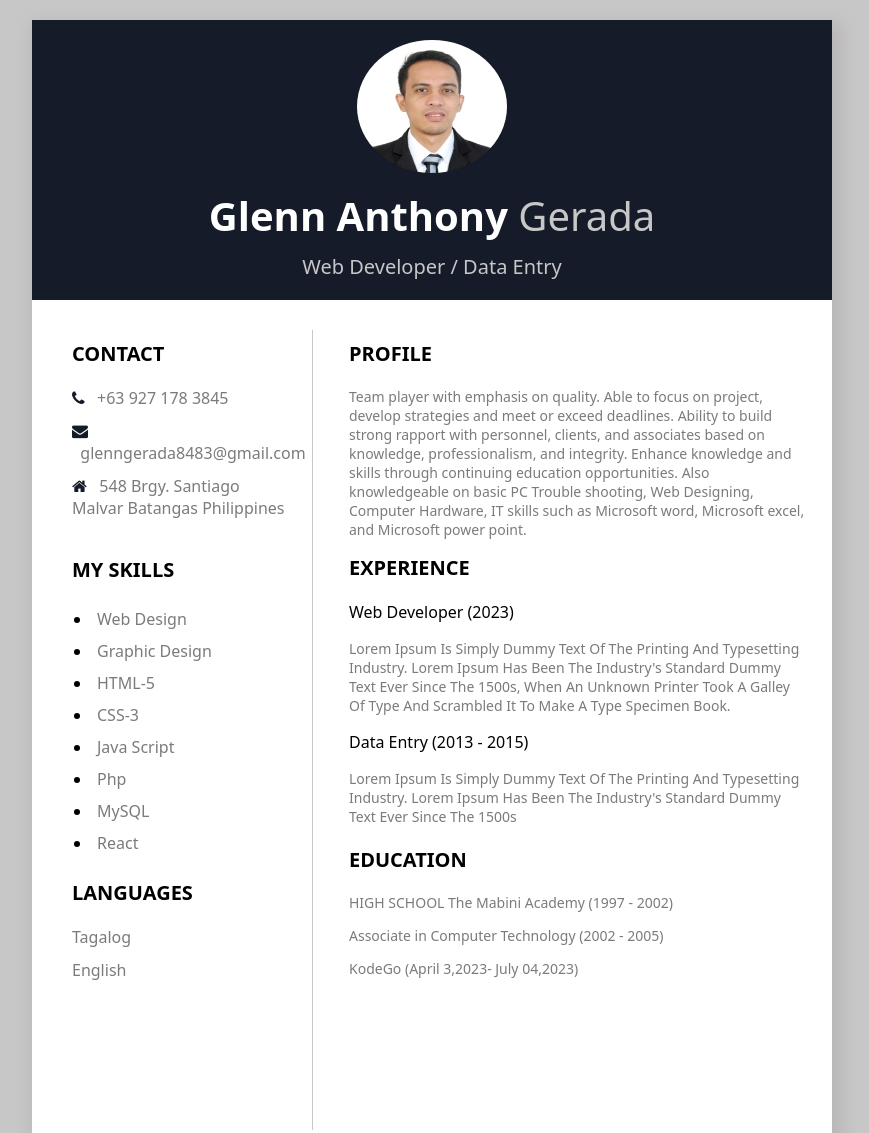
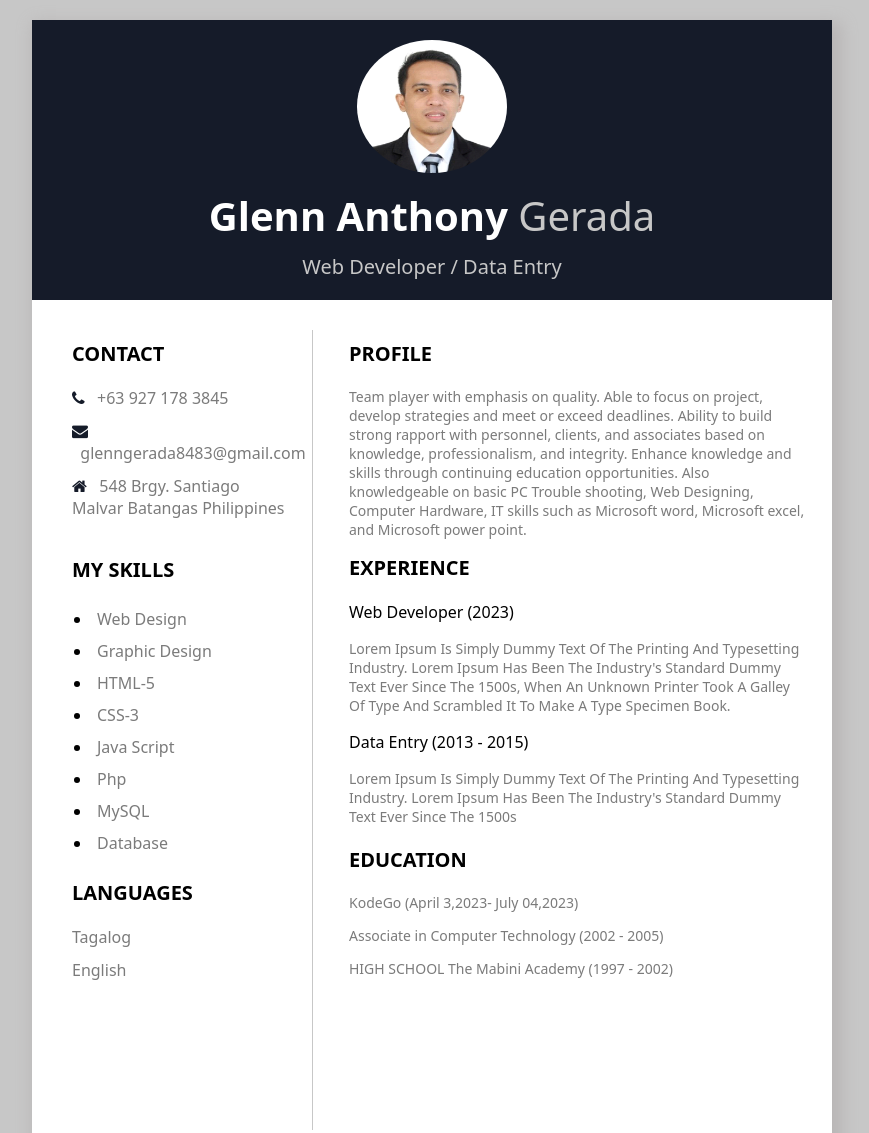
Before and after one commit to glenn0804/CV-Final, a plain HTML site: page index.html in a window 1280 px wide. Shown: the top 1133 px of the page, without its empty margins (208-1077 px from the left). Drawn offline with Linux system fonts and the light colour scheme.

Commit message:
Arrange my education

```diff
--- a/index.html
+++ b/index.html
@@ -39,7 +39,7 @@
 					<li><span>Java Script</span></li>
 					<li><span>Php</span></li>
 					<li><span>MySQL</span></li>
-					<li><span>React</span></li>
+					<li><span>Database</span></li>
 				</ul>
 				<p class="head">Languages</p>
 				<p class="p3">Tagalog</p>
@@ -71,9 +71,9 @@
 
 				<p>
 					<p class="head">Education</p>
+					<p class="p-4">KodeGo (April 3,2023- July 04,2023)</p>
+					<p class="p-4">Associate in Computer Technology (2002 - 2005)</p>
 					<p class="p-4">HIGH SCHOOL The Mabini Academy (1997 - 2002)</p>
-					<p class="p-4">Associate in Computer Technology (2002 - 2005)</p>
-					<p class="p-4">KodeGo (April 3,2023- July 04,2023)</p>
 				</p>
 
 
```
